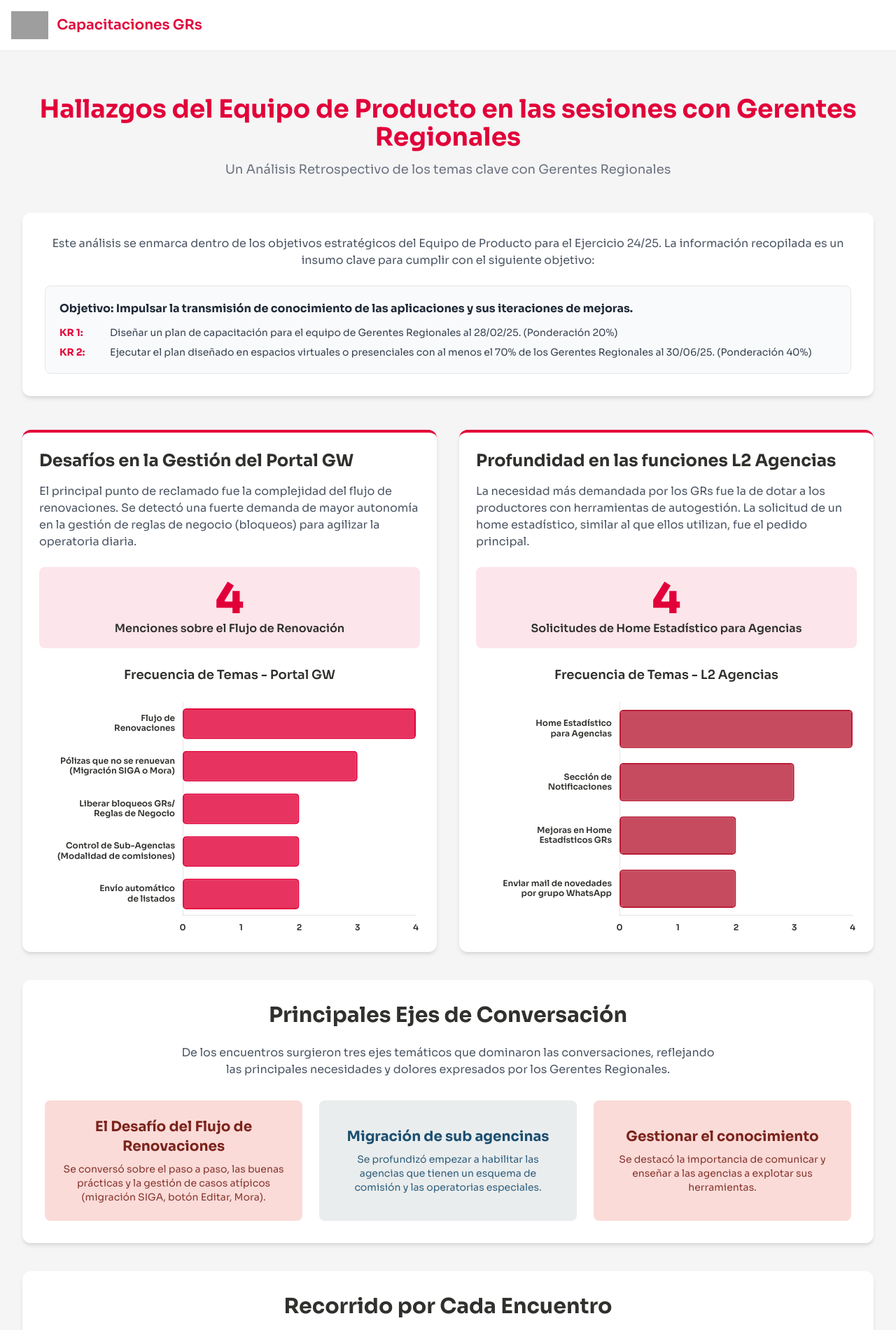
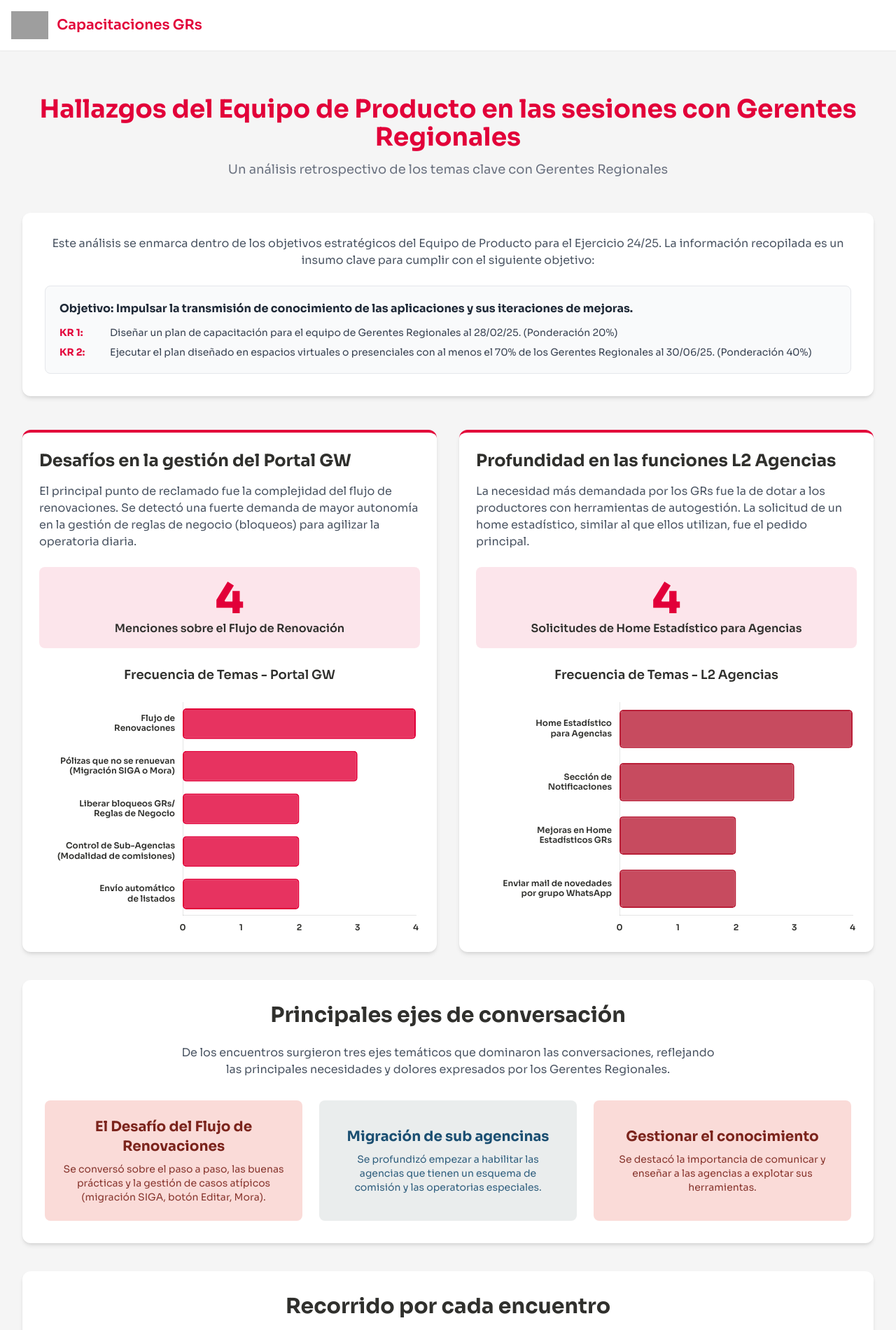
Before and after one commit to ukiweskamp/ObjetivosEquipoProducto, a plain HTML site: page index.html in a window 1280 px wide. Shown: the top 1900 px of the page at 70% size. Drawn offline with nearby package versions, Linux system fonts and the light colour scheme; grey boxes are pictures that could not be loaded.

Commit message:
Add files via upload

```diff
--- a/index.html
+++ b/index.html
@@ -3,7 +3,7 @@
 <head>
     <meta charset="UTF-8">
     <meta name="viewport" content="width=device-width, initial-scale=1.0">
-    <title>Definiendo la Hoja de Ruta | Hallazgos de Capacitaciones GRs</title>
+    <title>Hallazgos de Capacitaciones GRs</title>
     <script src="https://cdn.tailwindcss.com"></script>
     <script src="https://cdn.jsdelivr.net/npm/chart.js"></script>
     <link rel="preconnect" href="https://fonts.googleapis.com">
@@ -77,7 +77,7 @@
 
         <header class="text-center mb-12 mt-8">
             <h1 class="text-3xl md:text-4xl font-bold brand-red mb-3 leading-tight">Hallazgos del Equipo de Producto en las sesiones con Gerentes Regionales</h1>
-            <p class="text-base md:text-lg text-gray-500 font-normal">Un Análisis Retrospectivo de los temas clave con Gerentes Regionales</p>
+            <p class="text-base md:text-lg text-gray-500 font-normal">Un análisis retrospectivo de los temas clave con Gerentes Regionales</p>
         </header>
 
         <section class="bg-white rounded-xl shadow-md p-6 md:p-8 max-w-7xl mx-auto mb-12">
@@ -102,7 +102,7 @@
             <section class="grid grid-cols-1 md:grid-cols-2 gap-8">
 
                 <div class="bg-white rounded-xl shadow-md p-6 flex flex-col border-t-4 border-brand-red">
-                    <h2 class="text-2xl font-bold text-[#30302d] mb-4">Desafíos en la Gestión del Portal GW</h2>
+                    <h2 class="text-2xl font-bold text-[#30302d] mb-4">Desafíos en la gestión del Portal GW</h2>
                     <p class="text-gray-600 mb-6">El principal punto de reclamado fue la complejidad del flujo de renovaciones. Se detectó una fuerte demanda de mayor autonomía en la gestión de reglas de negocio (bloqueos) para agilizar la operatoria diaria.</p>
                     <div class="text-center bg-[#e20039]/10 rounded-lg p-4 mb-6">
                         <span class="text-6xl font-extrabold brand-red">4</span>
@@ -133,7 +133,7 @@
             </section>
 
             <section class="bg-white rounded-xl shadow-md p-6 md:p-8">
-                <h2 class="text-3xl font-bold text-[#30302d] mb-6 text-center">Principales Ejes de Conversación</h2>
+                <h2 class="text-3xl font-bold text-[#30302d] mb-6 text-center">Principales ejes de conversación</h2>
                 <p class="text-center text-gray-600 max-w-3xl mx-auto mb-8">De los encuentros surgieron tres ejes temáticos que dominaron las conversaciones, reflejando las principales necesidades y dolores expresados por los Gerentes Regionales.</p>
                 <div class="flex flex-col md:flex-row items-stretch justify-center gap-6">
                     <div class="text-center p-6 bg-pastel-red rounded-lg flex-1 flex flex-col justify-center">
@@ -152,7 +152,7 @@
             </section>
 
             <section class="bg-white rounded-xl shadow-md p-6 md:p-8">
-                <h2 class="text-3xl font-bold text-[#30302d] mb-8 text-center">Recorrido por Cada Encuentro</h2>
+                <h2 class="text-3xl font-bold text-[#30302d] mb-8 text-center">Recorrido por cada encuentro</h2>
                 <div class="space-y-3 max-w-4xl mx-auto">
 
                     <details class="group bg-gray-50 rounded-lg">
```
